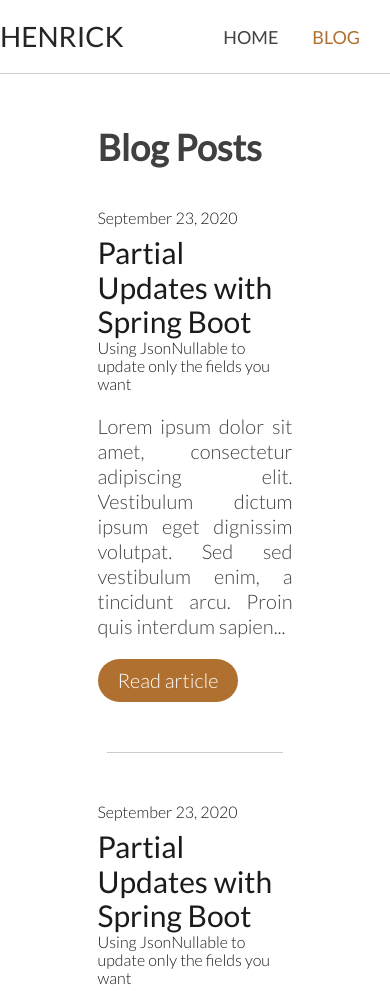
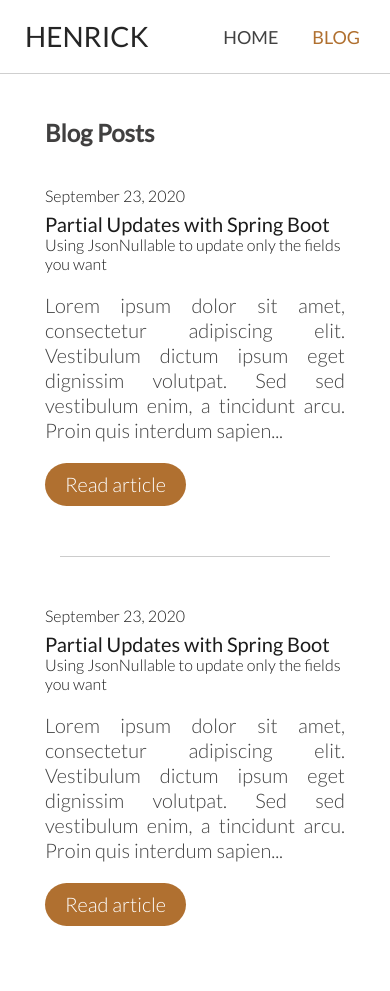
Before and after one commit to hkakutalua/static-portfolio-and-blog, a plain HTML site: page blog-posts.html in a window 390 px wide. Shown: the top 991 px of the page. Drawn offline with Linux system fonts and the light colour scheme.

Commit message:
Add responsiveness to blog posts page

```diff
--- a/blog-posts.html
+++ b/blog-posts.html
@@ -1,6 +1,8 @@
 <!DOCTYPE html>
 <html>
     <head>
+        <meta name="viewport" content="width=device-width, initial-scale=1.0">
+
         <title>Blog Posts</title>
         <link rel="stylesheet" type="text/css" href="https://fonts.googleapis.com/css2?family=Lato:ital,wght@0,100;0,200;0,300;0,400;1,300&display=swap">
         <link rel="stylesheet" type="text/css" href="vendors/css/normalize.css">
@@ -11,6 +13,7 @@
     </head>
 
     <body>
+        <header>
             <nav class="nav-container">
                 <div class="row">
                     <h2><a href="index.html">Henrick</a></h2>
@@ -21,6 +24,7 @@
                     </ul>
                 </div>
             </nav>
+        </header>
 
         <section class="blog-posts">
             <div class="row">
--- a/resources/css/blog-posts.css
+++ b/resources/css/blog-posts.css
@@ -56,3 +56,33 @@ article p {
 .posts-page-navigator .btn:last-child {
     margin-left: 20px;
 }
+
+/* Big tablets to 1200px */
+@media only screen and (max-width: 1200px) {
+    section,
+    .posts-page-navigator {
+        margin-left: 250px;
+        margin-right: 250px;
+    }
+}
+
+/* Small tablets to big tablets */
+@media only screen and (max-width: 1023px) {
+    section,
+    .posts-page-navigator {
+        margin-left: 20%;
+        margin-right: 20%;
+    }
+}
+
+/* Small phones to small tablets tablets */
+@media only screen and (max-width: 767px) {
+    section,
+    .posts-page-navigator {
+        margin-left: 45px;
+        margin-right: 45px;
+    }
+}
+
+/* Small phones */
+@media only screen and (max-width: 480px) {}
--- a/resources/css/landing-page.css
+++ b/resources/css/landing-page.css
@@ -373,18 +373,6 @@ textarea {
         padding: 20px 45px;
     }
 
-    section h1 {
-        font-size: 120%;
-        color: #414040;
-        margin-bottom: 40px;
-    }
-
-    section h2 {
-        font-weight: 400;
-        font-size: 100%;
-        margin-bottom: 20px;
-    }
-
     /* ----------------------------------------- */
     /* SKILLSET AND LATEST BLOG POSTS */
     /* ----------------------------------------- */
--- a/resources/css/style.css
+++ b/resources/css/style.css
@@ -200,7 +200,25 @@ footer .social-media-links a {
     color: #7D4F22;
 }
 
+@media only screen and (max-width: 1200px) {
+    .nav-container .row {
+        margin-left: 25px;
+    }
+}
+
 @media only screen and (max-width: 767px) {
+    section h1 {
+        font-size: 120%;
+        color: #414040;
+        margin-bottom: 40px;
+    }
+
+    section h2 {
+        font-weight: 400;
+        font-size: 100%;
+        margin-bottom: 20px;
+    }
+
     /* ----------------------------------------- */
     /* FOOTER */
     /* ----------------------------------------- */
```
Also changed, not shown: 1 other file. Lines whose indentation alone changed are shown as unchanged.
